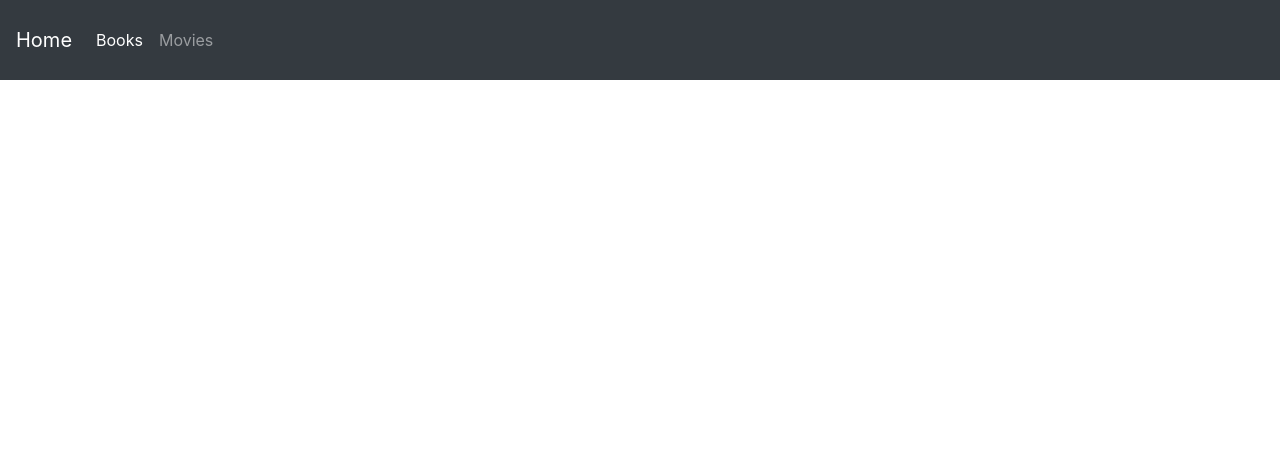
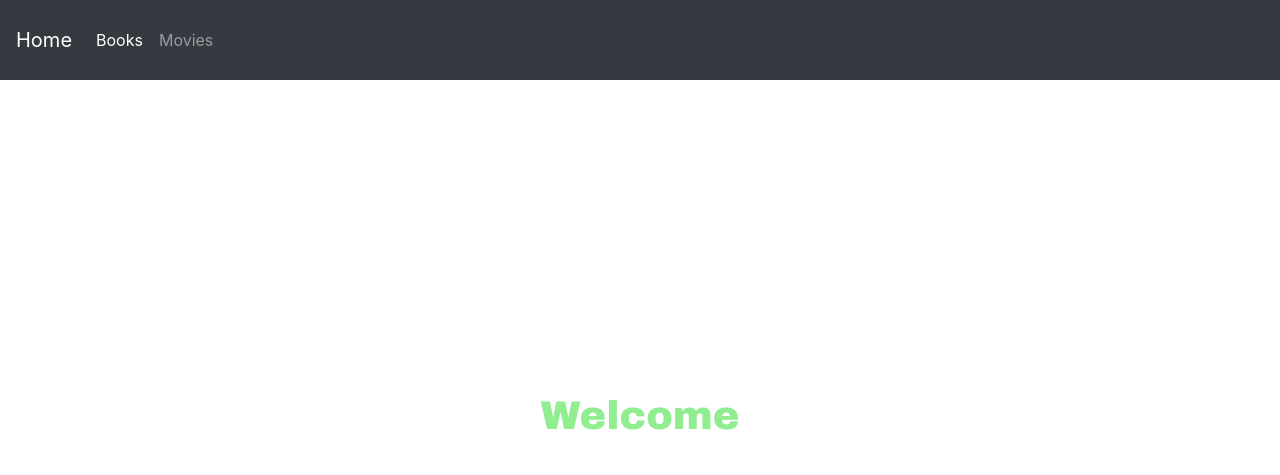
Before and after one commit to ripboss/node-API, a website: page index.html in a window 1280 px wide. Drawn offline with nearby package versions, Linux system fonts and the light colour scheme.

Commit message:
Minor style changes

```diff
--- a/index.html
+++ b/index.html
@@ -6,6 +6,8 @@
     <meta name="viewport" content="width=device-width, initial-scale=1, shrink-to-fit=no">
     <!-- Bootstrap CSS -->
     <link rel="stylesheet" href="node_modules/bootstrap/dist/css/bootstrap.min.css">
+    <!-- Google Font-->
+    <link href='https://fonts.googleapis.com/css?family=Archivo Black' rel='stylesheet'>
     <!-- Custom CSS -->
     <link rel="stylesheet" href="styles.css">
     <title>Home</title>
--- a/styles.css
+++ b/styles.css
@@ -10,7 +10,7 @@ nav {
 #cover {
     background: url(files/water.webp) center;
     background-size: cover;
-    color: white;
+    color: rgb(255, 255, 255);
     height: 90%;
     text-align: center;
     display: flex;
@@ -20,3 +20,8 @@ nav {
 #cover-caption {
     width: 100%;
 }
+
+h1 {
+    font-family: 'Archivo Black';
+    color: lightgreen;
+}
```
